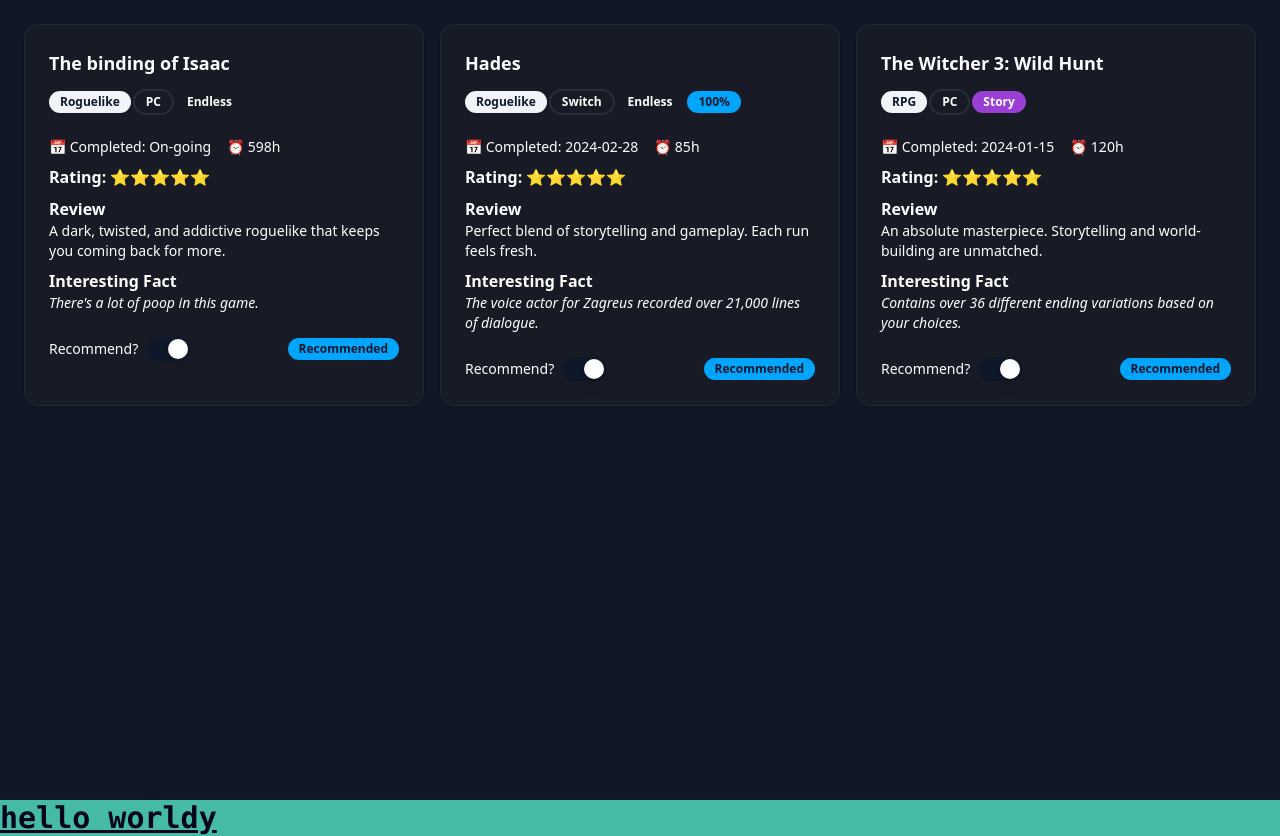
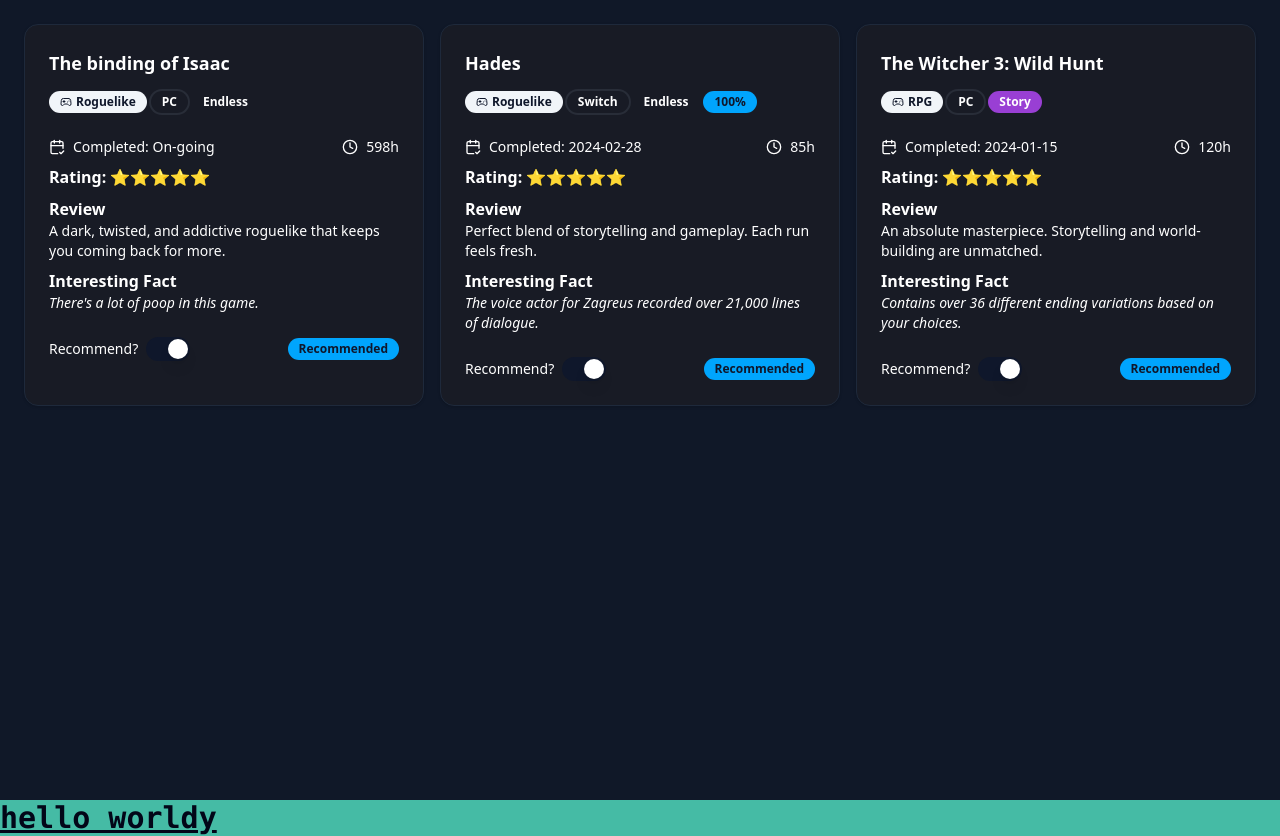
Before and after one commit to Vaahtopahvi/loopy-games, a React (Vite) app: page / in a window 1280 px wide. Built offline with nearby package versions, Linux system fonts and the light colour scheme.

Commit message:
update the look of gamecard

```diff
--- a/src/components/GameCard.tsx
+++ b/src/components/GameCard.tsx
@@ -6,20 +6,7 @@
 } from "../components/ui/card";
 import { Badge } from "../components/ui/badge";
 import { Switch } from "../components/ui/switch";
-// import {
-//   Star,
-//   Gamepad2,
-//   Calendar,
-//   Clock,
-//   Edit3,
-//   Save,
-//   X,
-//   Trophy,
-//   Infinity,
-//   Trash2,
-//   ChevronDown,
-//   ChevronUp,
-// } from "lucide-react";
+import { CalendarCheck2, Clock, Gamepad2 } from "lucide-react";
 import { type Game } from "../types/Game";
 
 const GENRES = [
@@ -68,7 +55,12 @@
         )}
         <h2 className="text-lg font-semibold">{game.title}</h2>
         <div className="flex flex-wrap gap-1 mt-2">
-          <Badge variant="secondary">{game.genre}</Badge>
+          <Badge variant="secondary">
+            <span className="flex items-center gap-1">
+              <Gamepad2 className="h-3 w-3" />
+              {game.genre}
+            </span>
+          </Badge>
           <Badge
             variant="secondary"
             className="bg-(--bg-platform) text-white ring-2 ring-gray-500/20"
@@ -93,18 +85,13 @@
         </div>
       </CardHeader>
       <CardContent className="space-y-2">
-        <div className="flex items-center gap-4 text-sm mb-2">
-          <span>
-            <span role="img" aria-label="calendar">
-              📅
-            </span>{" "}
-            Completed: {game.completionDate}
+        <div className="flex justify-between gap-4 text-sm mb-2">
+          <span className="flex items-center gap-2">
+            <CalendarCheck2 className="w-4 h-4" /> Completed:{" "}
+            {game.completionDate}
           </span>
-          <span>
-            <span role="img" aria-label="clock">
-              ⏰
-            </span>{" "}
-            {game.playtime}h
+          <span className="flex items-center gap-2">
+            <Clock className="w-4 h-4" /> {game.playtime}h
           </span>
         </div>
         <div>
```
